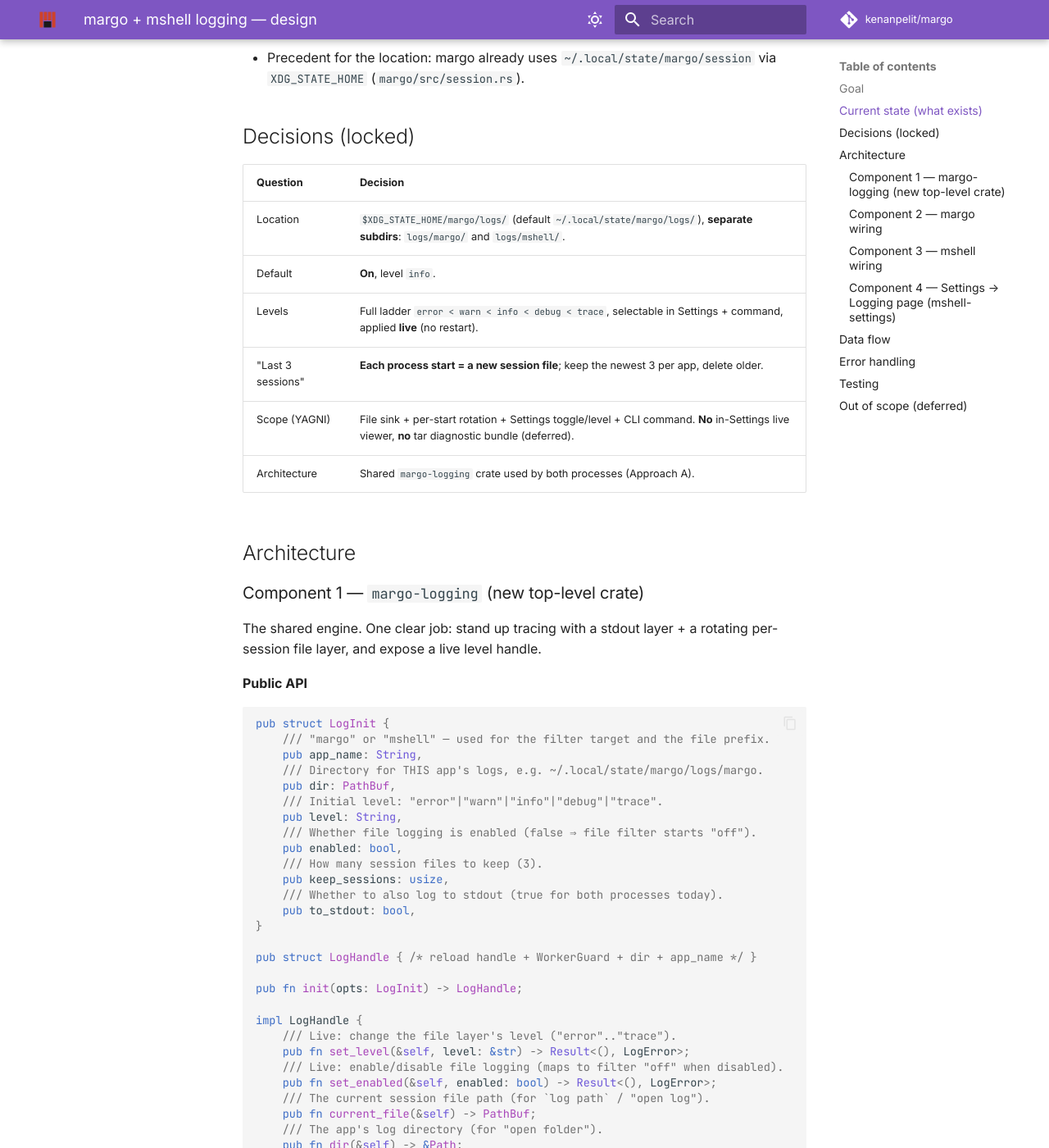
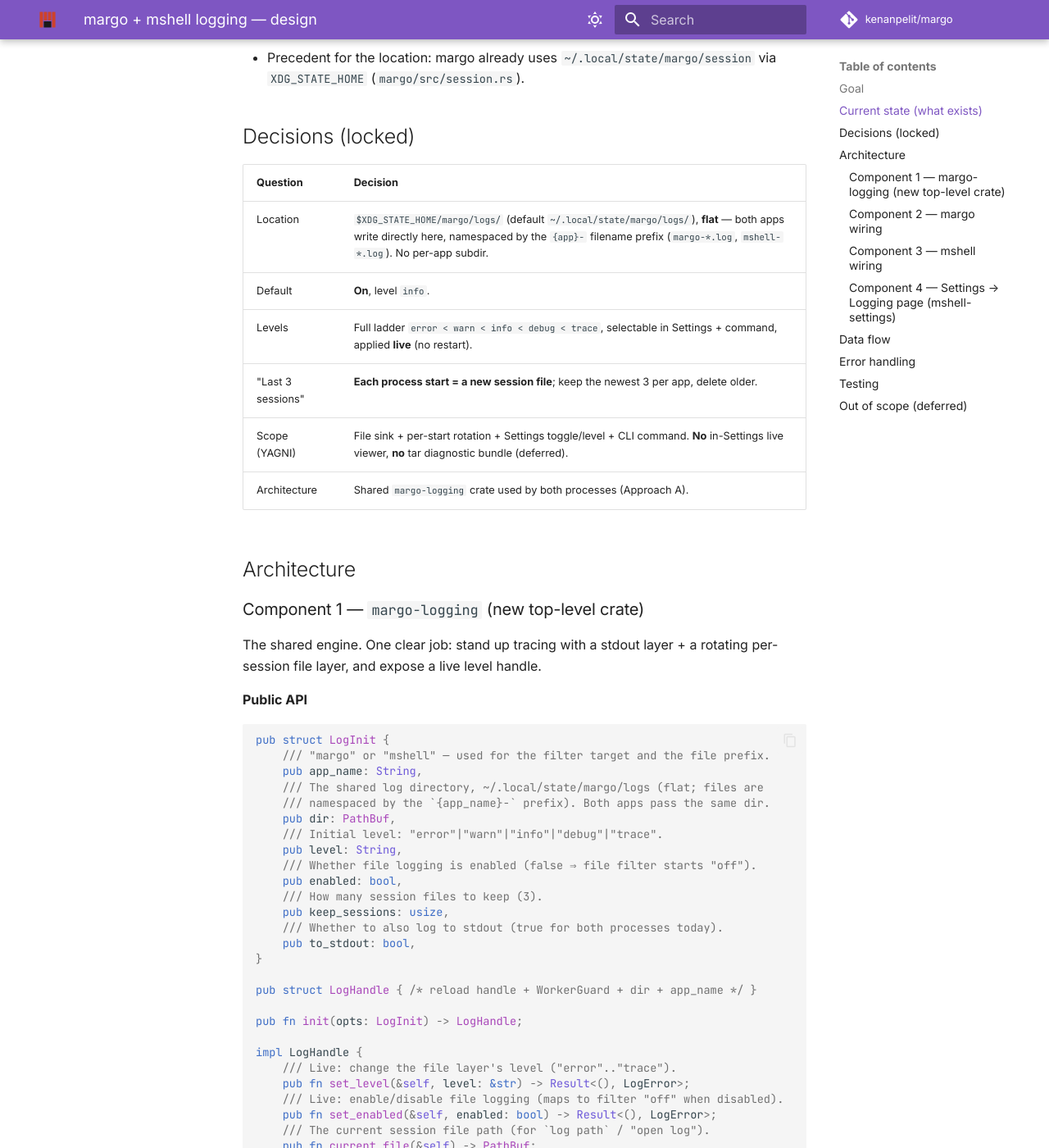
Before and after one commit to kenanpelit/margo, an MkDocs documentation site: the page built from docs/superpowers/specs/2026-06-07-logging-design.md, in a window 1280 px wide and 1400 px high, scrolled down 691 px. Shown: the whole window at 82% size. Built offline with MkDocs 1.6.1 and Material for MkDocs 9.7.7, drawn with Linux system fonts in a browser that asks for light colours; comment, search, counter and statistics services are not loaded; some of the changed text lies outside the part shown.

Commit message:
docs(spec): flat log dir (~/.local/state/margo/logs, no per-app subdir)
Co-Authored-By: Claude Opus 4.8 <noreply@anthropic.com>

```diff
--- a/docs/superpowers/specs/2026-06-07-logging-design.md
+++ b/docs/superpowers/specs/2026-06-07-logging-design.md
@@ -26,7 +26,7 @@ bugs after the fact ("açıkken son 3 oturum diskte dursun").
 
 | Question | Decision |
 |---|---|
-| Location | `$XDG_STATE_HOME/margo/logs/` (default `~/.local/state/margo/logs/`), **separate subdirs**: `logs/margo/` and `logs/mshell/`. |
+| Location | `$XDG_STATE_HOME/margo/logs/` (default `~/.local/state/margo/logs/`), **flat** — both apps write directly here, namespaced by the `{app}-` filename prefix (`margo-*.log`, `mshell-*.log`). No per-app subdir. |
 | Default | **On**, level `info`. |
 | Levels | Full ladder `error < warn < info < debug < trace`, selectable in Settings + command, applied **live** (no restart). |
 | "Last 3 sessions" | **Each process start = a new session file**; keep the newest 3 per app, delete older. |
@@ -46,7 +46,8 @@ rotating per-session file layer, and expose a live level handle.
 pub struct LogInit {
     /// "margo" or "mshell" — used for the filter target and the file prefix.
     pub app_name: String,
-    /// Directory for THIS app's logs, e.g. ~/.local/state/margo/logs/margo.
+    /// The shared log directory, ~/.local/state/margo/logs (flat; files are
+    /// namespaced by the `{app_name}-` prefix). Both apps pass the same dir.
     pub dir: PathBuf,
     /// Initial level: "error"|"warn"|"info"|"debug"|"trace".
     pub level: String,
```
Also changed, not shown: other parts of docs/superpowers/specs/2026-06-07-logging-design.md (+4 -3 lines).
